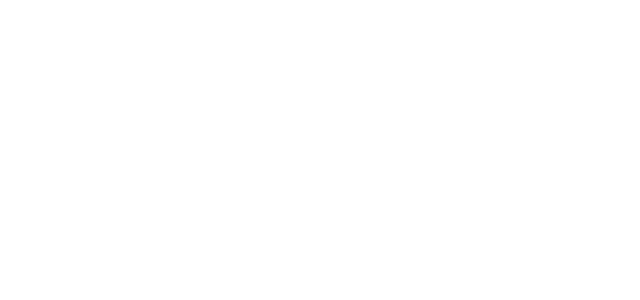
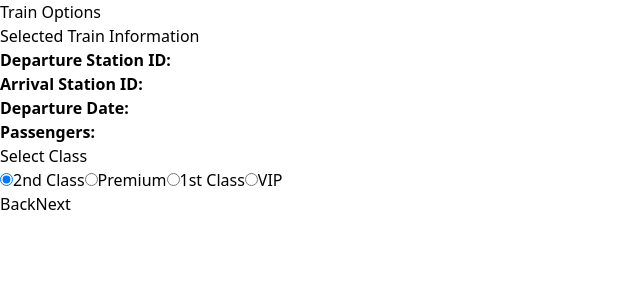
Before and after one commit to EmyysJanaK/RailWise-Frontend-Web, a React (Vite) app: page /options in a window 1280 px wide. Before the commit this address had no page. Shown: the top 300 px of the page, without its empty margins (0-640 px from the left). Built offline with nearby package versions, Linux system fonts and the light colour scheme.

Commit message:
basic Seat selection(options.jsx) and Passenger Details page

```diff
--- a/package.json
+++ b/package.json
@@ -10,6 +10,7 @@
     "preview": "vite preview"
   },
   "dependencies": {
+    "axios": "^1.7.2",
     "classnames": "^2.5.1",
     "react": "^18.3.1",
     "react-dom": "^18.3.1",
--- a/src/App.jsx
+++ b/src/App.jsx
@@ -9,6 +9,8 @@ import Contact from './pages/Contact'; // Import the Contact page component
 import './index.css';
 import Header from './components/Header';
 import Footer from './components/Footer';
+import Options from './pages/Options';
+import PassengerDetails from './pages/PassengerDetails';
 
 function App() {
 
@@ -24,6 +26,8 @@ function App() {
             <Route path="/stations" element={<Stations />} />
             <Route path="/train status" element={<TrainStatus />} />
             <Route path="/LoginCustomer" element={<LoginCustomer />} />
+            <Route path="/options" element={<Options />} />
+            <Route path="/passenger-details" element={<PassengerDetails />} />
           </Routes>
       </BrowserRouter>
 
--- /dev/null
+++ b/src/pages/Options.jsx
@@ -0,0 +1,75 @@
+import { useLocation, useNavigate } from 'react-router-dom';
+import { useState } from 'react';
+
+const Options = () => {
+  const location = useLocation();
+  const navigate = useNavigate();
+  const queryParams = new URLSearchParams(location.search);
+
+  const departureStationId = queryParams.get('departureStationId');
+  const arrivalStationId = queryParams.get('arrivalStationId');
+  const departureDate = queryParams.get('departureDate');
+  const pax = queryParams.get('pax');
+
+
+  const [selectedClass, setSelectedClass] = useState('2nd Class');
+
+  const handleBack = () => {
+    navigate(-1);
+  };
+
+  const handleNext = () => {
+    const newUrl = `/passenger-details?departureStationId=${departureStationId}&arrivalStationId=${arrivalStationId}&departureDate=${departureDate}&adults=${pax}`;
+    navigate(newUrl);
+  };
+
+  const handleClassChange = (e) => {
+    setSelectedClass(e.target.value);
+  };
+
+  return (
+    <div className="container mx-auto p-4">
+      <h1 className="text-2xl font-bold mb-4">Train Options</h1>
+      <div className="bg-white p-6 rounded-lg shadow-md mb-6">
+        <h2 className="text-xl font-bold mb-2">Selected Train Information</h2>
+        <div>
+          <p><strong>Departure Station ID:</strong> {departureStationId}</p>
+          <p><strong>Arrival Station ID:</strong> {arrivalStationId}</p>
+          <p><strong>Departure Date:</strong> {departureDate}</p>
+          <p><strong>Passengers:</strong> {pax}</p>
+
+        </div>
+      </div>
+
+      <div className="bg-white p-6 rounded-lg shadow-md mb-6">
+        <h2 className="text-xl font-bold mb-2">Select Class</h2>
+        <div className="flex flex-col space-y-4">
+          <label className="inline-flex items-center">
+            <input type="radio" className="form-radio" name="class" value="2nd Class" checked={selectedClass === '2nd Class'} onChange={handleClassChange} />
+            <span className="ml-2">2nd Class</span>
+          </label>
+          <label className="inline-flex items-center">
+            <input type="radio" className="form-radio" name="class" value="Premium" checked={selectedClass === 'Premium'} onChange={handleClassChange} />
+            <span className="ml-2">Premium</span>
+          </label>
+          <label className="inline-flex items-center">
+            <input type="radio" className="form-radio" name="class" value="1st Class" checked={selectedClass === '1st Class'} onChange={handleClassChange} />
+            <span className="ml-2">1st Class</span>
+          </label>
+          <label className="inline-flex items-center">
+            <input type="radio" className="form-radio" name="class" value="VIP" checked={selectedClass === 'VIP'} onChange={handleClassChange} />
+            <span className="ml-2">VIP</span>
+          </label>
+        </div>
+      </div>
+
+      <div className="flex justify-between">
+        <button onClick={handleBack} className="bg-gray-300 text-gray-700 px-4 py-2 rounded-lg">Back</button>
+        <button onClick={handleNext} className="bg-blue-500 text-white px-4 py-2 rounded-lg">Next</button>
+      </div>
+    </div>
+  );
+
+};
+
+export default Options;
--- /dev/null
+++ b/src/pages/PassengerDetails.jsx
@@ -0,0 +1,87 @@
+import { useState } from 'react';
+import { useLocation, useNavigate } from 'react-router-dom';
+
+const PassengerDetails = () => {
+  const location = useLocation();
+  const navigate = useNavigate();
+  const queryParams = new URLSearchParams(location.search);
+
+  // const departureStationId = queryParams.get('departureStationId');
+  // const arrivalStationId = queryParams.get('arrivalStationId');
+  // const departureDate = queryParams.get('departureDate');
+  // const selectedClass = queryParams.get('selectedClass');
+  const pax = parseInt(queryParams.get('pax'), 10);
+
+  const [passengers, setPassengers] = useState(Array(pax).fill({ firstName: '', lastName: '', dob: '' }));
+  const [email, setEmail] = useState('');
+
+  const handleInputChange = (index, field, value) => {
+    const newPassengers = [...passengers];
+    newPassengers[index][field] = value;
+    setPassengers(newPassengers);
+  };
+
+  const handleBack = () => {
+    navigate(-1);
+  };
+
+  const handleSubmit = () => {
+    // Handle the submission of passenger details
+    console.log('Passengers:', passengers);
+    console.log('Email:', email);
+    // Navigate to a confirmation or success page if needed
+  };
+
+  return (
+    <div className="container mx-auto p-4">
+      <h1 className="text-2xl font-bold mb-4">Passenger Details</h1>
+      <div className="bg-white p-6 rounded-lg shadow-md mb-6">
+        <h2 className="text-xl font-bold mb-4">Enter Passenger Information</h2>
+        {passengers.map((passenger, index) => (
+          <div key={index} className="mb-4">
+            <h3 className="text-lg font-semibold mb-2">Passenger {index + 1}</h3>
+            <div className="flex space-x-4">
+              <input
+                type="text"
+                className="form-input w-full"
+                placeholder="First Name"
+                value={passenger.firstName}
+                onChange={(e) => handleInputChange(index, 'firstName', e.target.value)}
+              />
+              <input
+                type="text"
+                className="form-input w-full"
+                placeholder="Last Name"
+                value={passenger.lastName}
+                onChange={(e) => handleInputChange(index, 'lastName', e.target.value)}
+              />
+              <input
+                type="date"
+                className="form-input w-full"
+                placeholder="Date of Birth"
+                value={passenger.dob}
+                onChange={(e) => handleInputChange(index, 'dob', e.target.value)}
+              />
+            </div>
+          </div>
+        ))}
+        <div className="mb-4">
+          <h3 className="text-lg font-semibold mb-2">Email for Ticket</h3>
+          <input
+            type="email"
+            className="form-input w-full"
+            placeholder="Email"
+            value={email}
+            onChange={(e) => setEmail(e.target.value)}
+          />
+        </div>
+      </div>
+      <div className="flex justify-between">
+        <button onClick={handleBack} className="bg-gray-300 text-gray-700 px-4 py-2 rounded-lg">Back</button>
+        <button onClick={handleSubmit} className="bg-blue-500 text-white px-4 py-2 rounded-lg">Submit</button>
+      </div>
+    </div>
+  );
+};
+
+export default PassengerDetails;
--- a/src/pages/Results.jsx
+++ b/src/pages/Results.jsx
@@ -1,52 +1,86 @@
-import { useState, useEffect } from "react";
-import Filter from "../components/Filter";
-import TrainOption from "../components/TrainOption";
+import { useState, useEffect } from 'react';
+import { useNavigate, useLocation } from 'react-router-dom';
+import Filter from '../components/Filter';
+import TrainOption from '../components/TrainOption';
+import axios from 'axios';
 
 const Results = () => {
   const [isFilterVisible, setIsFilterVisible] = useState(false);
+  const [trainOptions, setTrainOptions] = useState([]);
+  const [loading, setLoading] = useState(true);
+  const [error, setError] = useState(null);
 
-  const trainOptions = [
-    {
-      id: 1,
-      departure: "05:54",
-      arrival: "15:07",
-      duration: "9h 13m",
-      changes: 3,
-      price: 116,
-    },
-    {
-      id: 2,
-      departure: "06:42",
-      arrival: "17:07",
-      duration: "10h 25m",
-      changes: 2,
-      price: 71,
-    },
-    {
-      id: 3,
-      departure: "07:43",
-      arrival: "17:07",
-      duration: "9h 24m",
-      changes: 3,
-      price: 108,
-    },
-    {
-      id: 4,
-      departure: "09:07",
-      arrival: "18:19",
-      duration: "9h 12m",
-      changes: 3,
-      price: 103,
-    },
-    {
-      id: 5,
-      departure: "11:21",
-      arrival: "20:19",
-      duration: "8h 58m",
-      changes: 3,
-      price: 106,
-    },
-  ];
+  const navigate = useNavigate();
+  const location = useLocation();
+  const queryParams = new URLSearchParams(location.search);
+
+  const departureStationId = queryParams.get('departureStationId');
+  const arrivalStationId = queryParams.get('arrivalStationId');
+  const departureDate = queryParams.get('departureDate');
+  const pax = queryParams.get('pax');
+
+  useEffect(() => {
+    const getStations = async () => {
+      try {
+        const response = await axios.get('/api/schedules', {
+          params: {
+            fromName: 'Maradana',
+            toName: 'Beliaththa',
+            date: '2024-06-26',
+            pax: 4,
+          },
+        });
+        const data = response.data;
+
+        const formattedTrainOptions = data.map(item => ({
+          id: item.schedule._id,
+          departure: item.fromHalt.departureTime,
+          arrival: item.toHalt.arrivalTime,
+          duration: calculateDuration(item.fromHalt.departureTime, item.toHalt.arrivalTime),
+          changes: 0, // This data is not provided in the API response, so set it to 0 or calculate accordingly
+          price: item.toHalt.price - item.fromHalt.price,
+        }));
+
+        setTrainOptions(formattedTrainOptions);
+        setLoading(false);
+      } catch (error) {
+        console.error(error);
+        setError('Failed to load train options. Please try again later.');
+        setLoading(false);
+      }
+    };
+    getStations();
+  }, []);
+
+  const calculateDuration = (start, end) => {
+    const parseTime = (timeString) => {
+      const [time, modifier] = timeString.split(' ');
+      let [hours, minutes] = time.split(':').map(Number);
+
+      if (modifier === 'pm' && hours !== 12) {
+        hours += 12;
+      } else if (modifier === 'am' && hours === 12) {
+        hours = 0;
+      }
+
+      return { hours, minutes };
+    };
+
+    const startTime = parseTime(start);
+    const endTime = parseTime(end);
+
+    const startDate = new Date();
+    startDate.setHours(startTime.hours, startTime.minutes);
+
+    const endDate = new Date();
+    endDate.setHours(endTime.hours, endTime.minutes);
+
+    const diff = endDate - startDate;
+    const hours = Math.floor(diff / 1000 / 60 / 60);
+    const minutes = Math.floor((diff / 1000 / 60) % 60);
+    return `${hours}h ${minutes}m`;
+  };
+
   useEffect(() => {
     const handleResize = () => {
       if (window.innerWidth >= 768) {
@@ -55,11 +89,16 @@ const Results = () => {
       console.log(isFilterVisible);
     };
 
-    window.addEventListener("resize", handleResize);
+    window.addEventListener('resize', handleResize);
     return () => {
-      window.removeEventListener("resize", handleResize);
+      window.removeEventListener('resize', handleResize);
     };
-  }, []);
+  }, [isFilterVisible]);
+
+  const handleTrainOptionClick = (option) => {
+    const newUrl = `/options?departureStationId=${departureStationId}&arrivalStationId=${arrivalStationId}&departureDate=${departureDate}&pax=${pax}`;
+    navigate(newUrl);
+  };
 
   return (
     <div className="flex flex-col">
@@ -78,9 +117,15 @@ const Results = () => {
         <button onClick={() => setIsFilterVisible(true)} className="md:hidden md:mb-0 w-fit px-4 py-2 mb-2 border-black border-2 rounded-md">Filters</button>
 
         <div className="flex flex-col flex-[3] ml-0">
-          {trainOptions.map((option) => (
-            <TrainOption key={option.id} option={option} />
-          ))}
+          {loading ? (
+            <div>Loading...</div>
+          ) : error ? (
+            <div>{error}</div>
+          ) : (
+            trainOptions.map((option) => (
+              <TrainOption key={option.id} option={option} onClick={() => handleTrainOptionClick(option)} />
+            ))
+          )}
         </div>
       </div>
     </div>
```
Also changed, not shown: src/components/TrainOption.jsx (+9 -5 lines), 1 other file (tests, documents, lock files or other folders).
